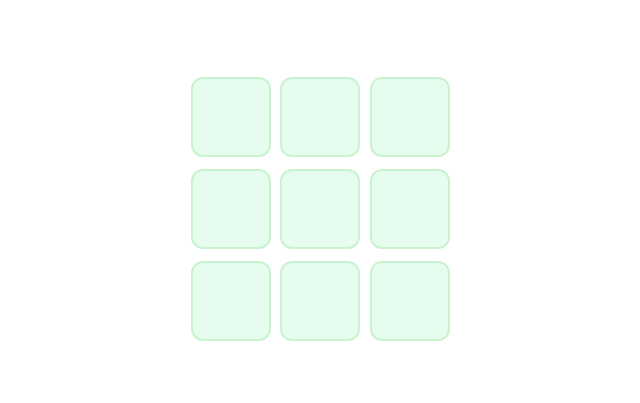
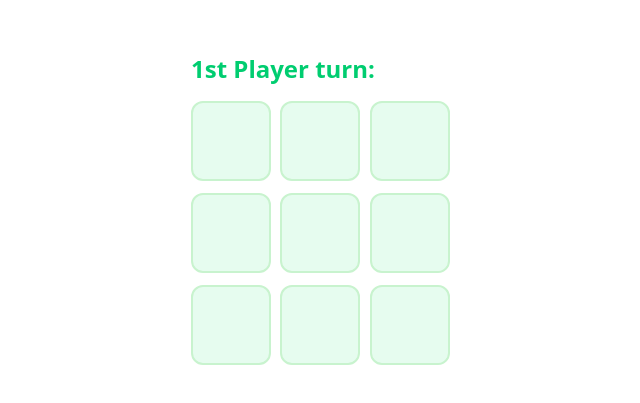
Before and after one commit to nafistarik/react-developer-assignment, a Next.js app: page / in a window 1280 px wide. Shown: the part 195-598 px from the top of the page, without its empty margins (321-961 px from the left). Built offline with nearby package versions, Linux system fonts and the light colour scheme.

Commit message:
enhance: player status given

```diff
--- a/src/features/tic-tac-toe/components/board.tsx
+++ b/src/features/tic-tac-toe/components/board.tsx
@@ -18,6 +18,10 @@ export default function Board() {
   };
 
   return (
+    <div className="flex flex-col gap-4">
+      <h1 className="text-primary font-bold text-2xl">
+        {isFirstPlayerTurn ? "1st " : "2nd "}Player turn:
+      </h1>
       <div className="grid grid-cols-3 gap-3 w-64 h-64">
         {squares.map((value, index) => {
           return (
@@ -29,5 +33,6 @@ export default function Board() {
           );
         })}
       </div>
+    </div>
   );
 }
```
Lines whose indentation alone changed are shown as unchanged.
